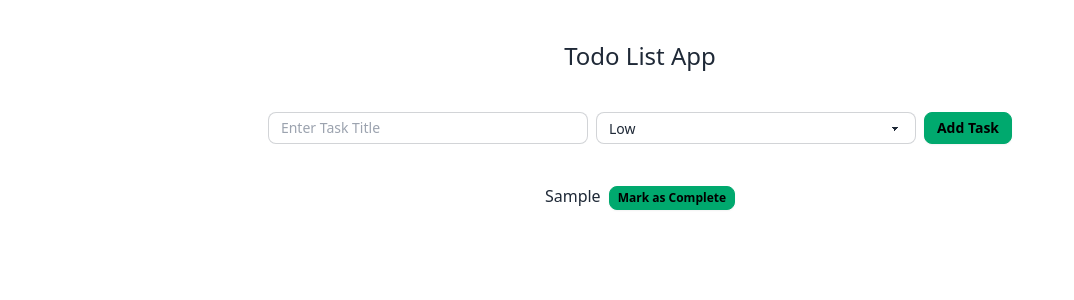
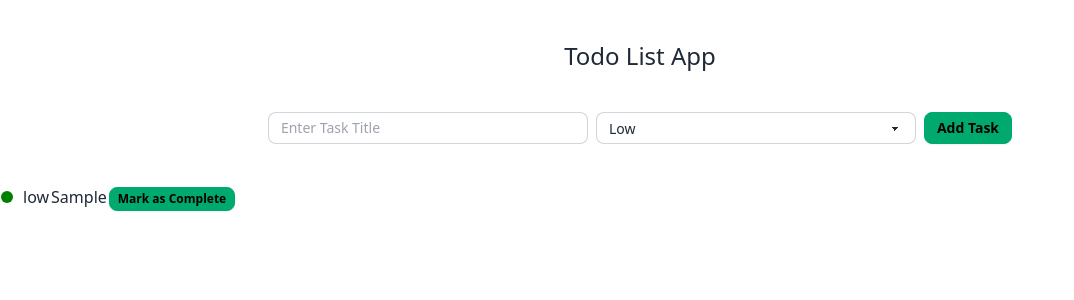
Before and after one commit to Md-Tahsif-Ahmed/Todo-App-With-React-JS, a React (Vite) app: page / in a window 1280 px wide. Both pictures are taken after typing "Sample" into the empty fields and a click on the button "Add Task". Shown: the top 300 px of the page, without its empty margins (0-1074 px from the left). Built offline with nearby package versions, Linux system fonts and the light colour scheme.

Commit message:
Worked on Priority

```diff
--- a/src/Pages/Components/App.jsx
+++ b/src/Pages/Components/App.jsx
@@ -3,6 +3,7 @@ import TaskForm from "./TaskForm";
 import TaskList from "./TaskList";
 const App = () => {
     const [tasks, setTasks] = useState([]);
+    const [completedTasks, setCompletedTasks] = useState(0);
     useEffect(() => {
         const storedTasks = JSON.parse(localStorage.getItem('tasks'));
         if (storedTasks && storedTasks.length > 0) {
--- a/src/Pages/Components/TaskItem.jsx
+++ b/src/Pages/Components/TaskItem.jsx
@@ -1,15 +1,37 @@
+import React from "react";
 
+const TaskItem = ({ task, toggleTaskStatus }) => {
+  const handleToggleStatus = () => {
+    toggleTaskStatus(task.id);
+  };
 
-const TaskItem = ({task, toggleTaskStatus }) => {
-    const handleToggleStatus = () => {
-        toggleTaskStatus(task.id);
-      };
-    return (
-        <div className="space-x-2">
-           <span style={{ textDecoration: task.completed ? 'line-through' : 'none' }}>{task.title}</span>
-           <button onClick={handleToggleStatus} className="btn btn-success btn-xs">{task.completed ? 'Mark as Incomplete' : 'Mark as Complete'}</button>
-        </div>
-    );
+  const priorityColors = {
+    low: 'green',
+    medium: 'orange',
+    high: 'red'
+  };
+
+  const priorityStyles = {
+    borderRadius: '50%',
+    width: '12px',
+    height: '12px',
+    backgroundColor: priorityColors[task.priority],
+    display: 'inline-block',
+    marginRight: '8px'
+  };
+
+  return (
+    <tr className="">
+      <td><span style={priorityStyles}></span></td>
+      <td>{task.priority}</td>
+      <td style={{ textDecoration: task.completed ? 'line-through' : 'none' }}>{task.title}</td>
+      <td>
+        <button onClick={handleToggleStatus} className="btn btn-success btn-xs">
+          {task.completed ? 'Mark as Incomplete' : 'Mark as Complete'}
+        </button>
+      </td>
+    </tr>
+  );
 };
 
 export default TaskItem;
--- a/src/Pages/Components/TaskList.jsx
+++ b/src/Pages/Components/TaskList.jsx
@@ -9,6 +9,7 @@ const TaskList = ({tasks, toggleTaskStatus}) => {
           key={task.id}
           task={task}
           toggleTaskStatus={toggleTaskStatus}
+          priority={task.priority}
         />
       ))}
     </div>
```
